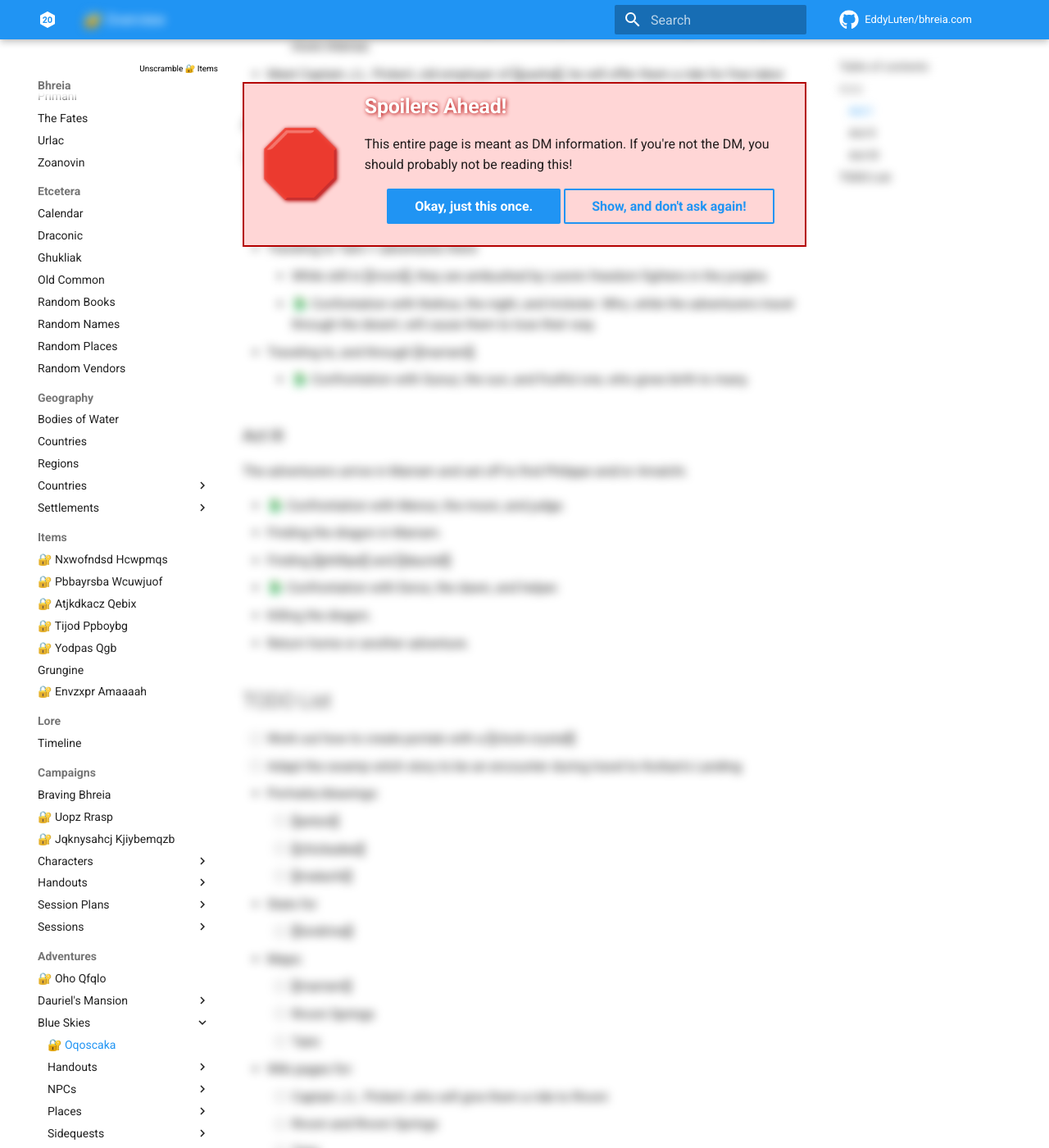
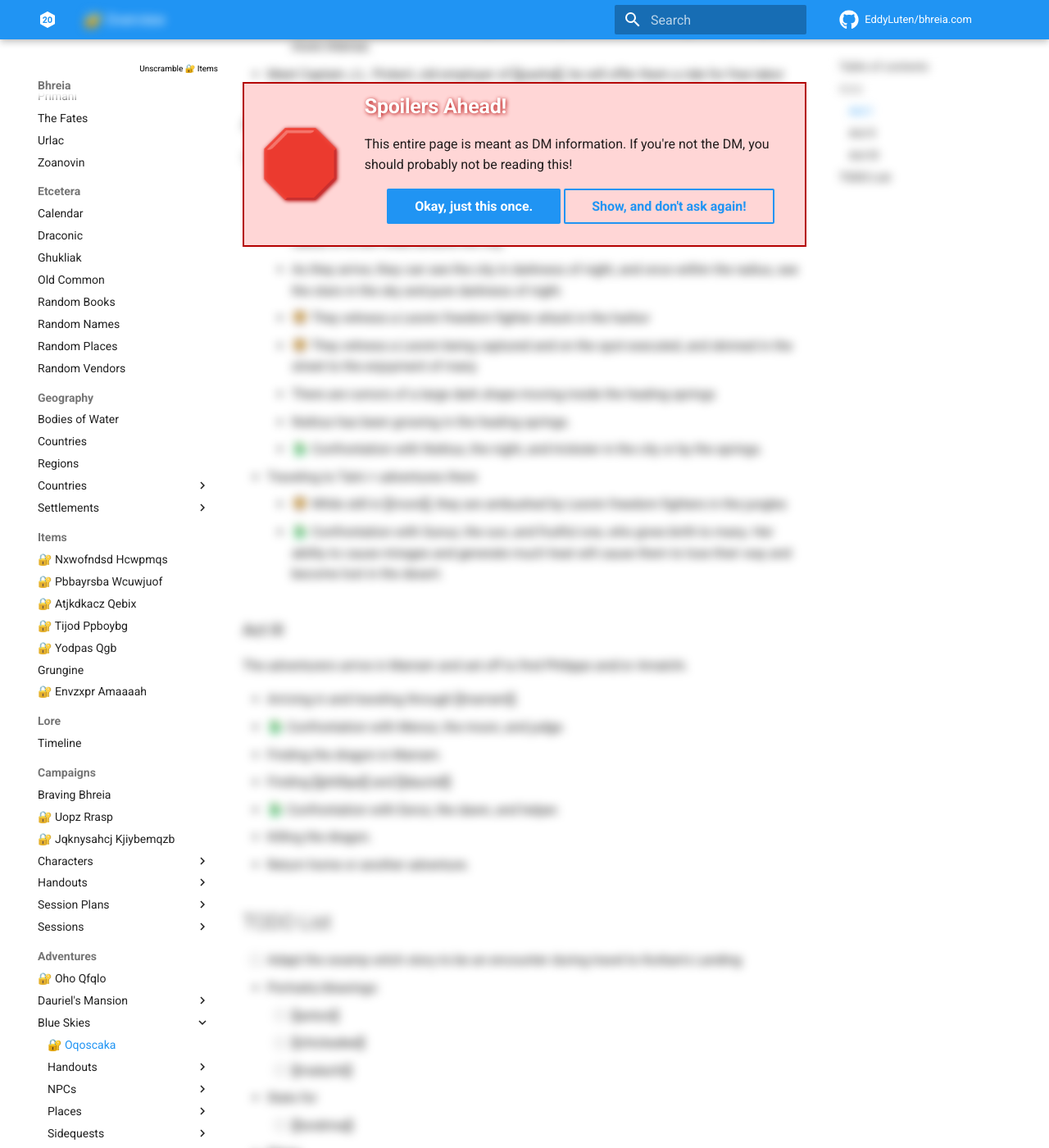
Before and after one commit to EddyLuten/bhreia.com, an MkDocs documentation site: the page built from docs/adventures/blue-skies/index.md, in a window 1280 px wide and 1400 px high, scrolled down 1238 px. Shown: the whole window at 82% size. Built offline with MkDocs 1.6.1 and Material for MkDocs 9.7.7, drawn with Linux system fonts in a browser that asks for light colours; comment, search, counter and statistics services are not loaded.

Commit message:
Worked on outlining

```diff
--- a/docs/adventures/blue-skies/index.md
+++ b/docs/adventures/blue-skies/index.md
@@ -47,17 +47,22 @@ The adventurers return from their pocket dimension/inside the orb on the [7th of
 The adventurers set off onto the open sea towards [[rivoni-springs]] and leave Korbantir behind.
 
 - Traveling to [[rivoni-springs]] + adventures there
-  - They witness a Leonin freedom fighter attack in the harbor
+  - The day and night cycle recently continued in Rivoni Springs, but restricted to a local radius of a few miles around the city.
+  - As they arrive, they can see the city in darkness of night, and once within the radius, see the stars in the sky and pure darkness of night.
+  - 🦁 They witness a Leonin freedom fighter attack in the harbor
+  - 🦁 They witness a Leonin being captured and on the spot executed, and skinned in the street to the enjoyment of many
+  - There are rumors of a large dark shape moving inside the healing springs
+  - Noktus has been growing in the healing springs.
+  - 🐉 Confrontation with Noktus, the night, and trickster in the city or by the springs.
 - Traveling to Taïni + adventures there
-  - While still in [[rivoni]], they are ambushed by Leonin freedom fighters in the jungles
-  - 🐉 Confontation with Noktus, the night, and trickster. Who, while the adventurers travel through the desert, will cause them to lose their way.
-- Traveling to, and through [[marram]].
-  - 🐉 Confrontation with Sunuz, the sun, and fruitful one, who gives birth to many.
+  - 🦁 While still in [[rivoni]], they are ambushed by Leonin freedom fighters in the jungles
+  - 🐉 Confrontation with Sunuz, the sun, and fruitful one, who gives birth to many. Her ability to cause mirages and generate much heat will cause them to lose their way and become lost in the desert.
 
 ### Act III
 
 The adventurers arrive in Marram and set off to find Philippe and/or Amalchi.
 
+- Arriving in and traveling through [[marram]].
 - 🐉 Confrontation with Menoz, the moon, and judge.
 - Finding the dragon in Marram.
 - Finding [[phillipe]] and [[dauriel]]
@@ -67,7 +72,6 @@ The adventurers arrive in Marram and set off to find Philippe and/or Amalchi.
 
 ## TODO List
 
-- [ ] Work out how to create portals with a [[clock-crystal]]
 - [ ] Adapt the swamp witch story to be an encounter during travel to Korban's Landing
 - Portraits/drawings:
   - [ ] [[anton]]
```
